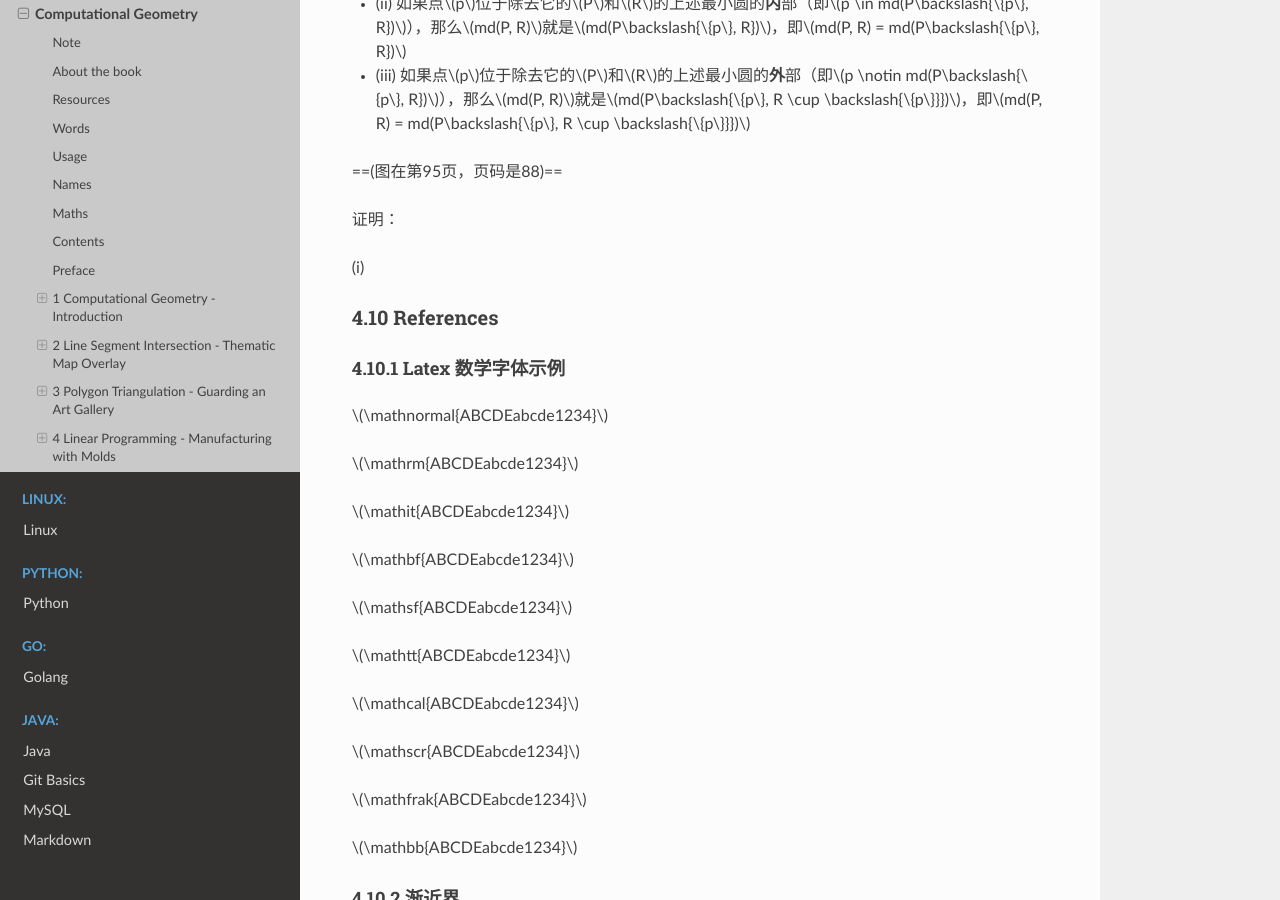
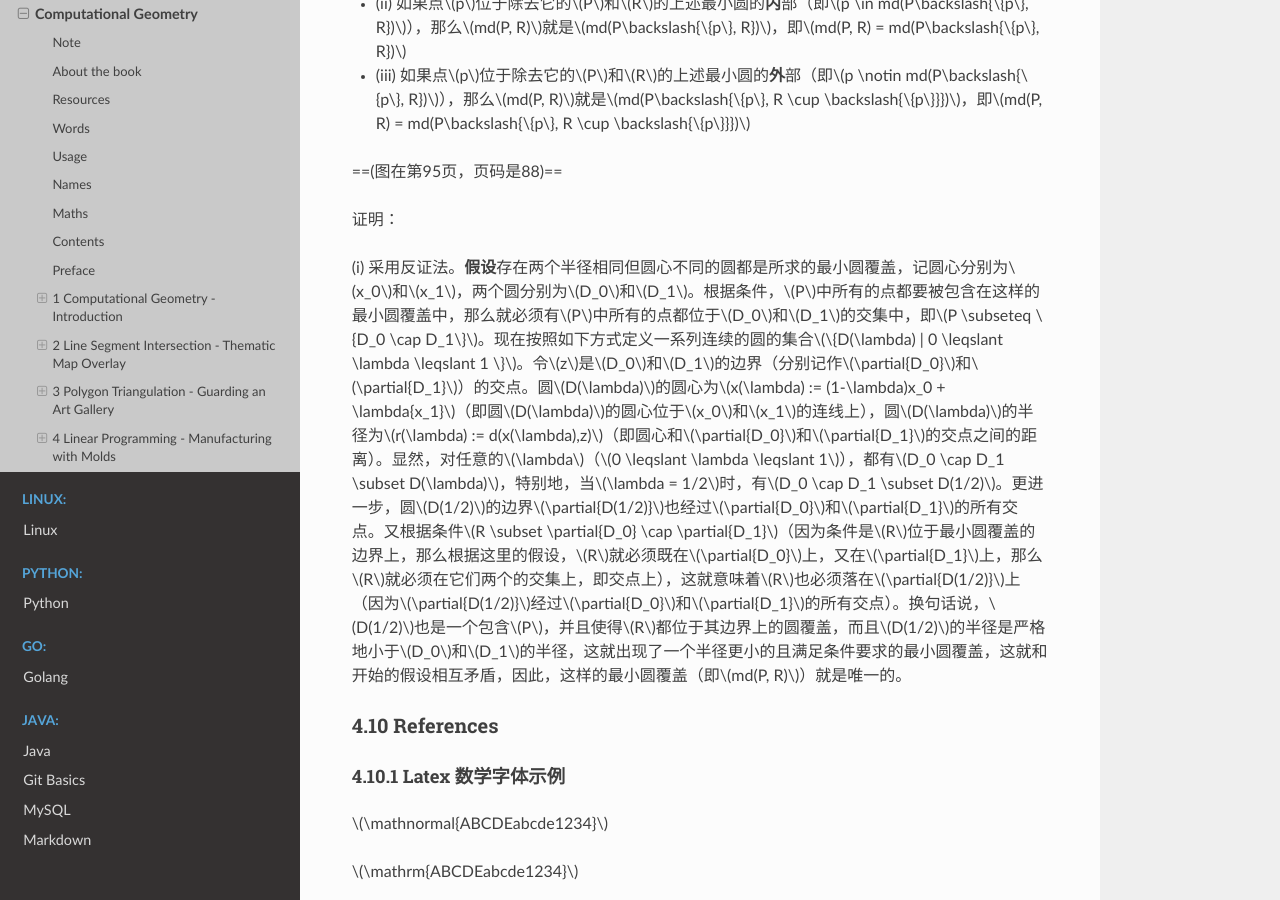
Before and after one commit to Pyrad/pyradnotes, a Sphinx documentation site: the page built from source/Geometry/ComputationalGeometryAA3rd.md, in a window 1280 px wide and 900 px high, scrolled down 67832 px. Built offline with Sphinx 7.4.7 and the Read the Docs theme 2.0.0, drawn with Linux system fonts in a browser that asks for light colours; a script that is not in the unit is left out.

Commit message:
CGAA3 Continue section 4.7

```diff
--- a/source/Geometry/ComputationalGeometryAA3rd.md
+++ b/source/Geometry/ComputationalGeometryAA3rd.md
@@ -2022,7 +2022,7 @@ $$
 
 证明：
 
-(i)
+(i) 采用反证法。**假设**存在两个半径相同但圆心不同的圆都是所求的最小圆覆盖，记圆心分别为$x_0$和$x_1$，两个圆分别为$D_0$和$D_1$。根据条件，$P$中所有的点都要被包含在这样的最小圆覆盖中，那么就必须有$P$中所有的点都位于$D_0$和$D_1$的交集中，即$P \subseteq \{D_0 \cap D_1\}$。现在按照如下方式定义一系列连续的圆的集合$\{D(\lambda) | 0 \leqslant \lambda \leqslant 1 \}$。令$z$是$D_0$和$D_1$的边界（分别记作$\partial{D_0}$和$\partial{D_1}$）的交点。圆$D(\lambda)$的圆心为$x(\lambda) := (1-\lambda)x_0 + \lambda{x_1}$（即圆$D(\lambda)$的圆心位于$x_0$和$x_1$的连线上），圆$D(\lambda)$的半径为$r(\lambda) := d(x(\lambda),z)$（即圆心和$\partial{D_0}$和$\partial{D_1}$的交点之间的距离）。显然，对任意的$\lambda$（$0 \leqslant \lambda \leqslant 1$），都有$D_0 \cap D_1 \subset D(\lambda)$，特别地，当$\lambda = 1/2$时，有$D_0 \cap D_1 \subset D(1/2)$。更进一步，圆$D(1/2)$的边界$\partial{D(1/2)}$也经过$\partial{D_0}$和$\partial{D_1}$的所有交点。又根据条件$R \subset \partial{D_0} \cap \partial{D_1}$（因为条件是$R$位于最小圆覆盖的边界上，那么根据这里的假设，$R$就必须既在$\partial{D_0}$上，又在$\partial{D_1}$上，那么$R$就必须在它们两个的交集上，即交点上），这就意味着$R$也必须落在$\partial{D(1/2)}$上（因为$\partial{D(1/2)}$经过$\partial{D_0}$和$\partial{D_1}$的所有交点）。换句话说，$D(1/2)$也是一个包含$P$，并且使得$R$都位于其边界上的圆覆盖，而且$D(1/2)$的半径是严格地小于$D_0$和$D_1$的半径，这就出现了一个半径更小的且满足条件要求的最小圆覆盖，这就和开始的假设相互矛盾，因此，这样的最小圆覆盖（即$md(P, R)$）就是唯一的。
 
 
 
```
